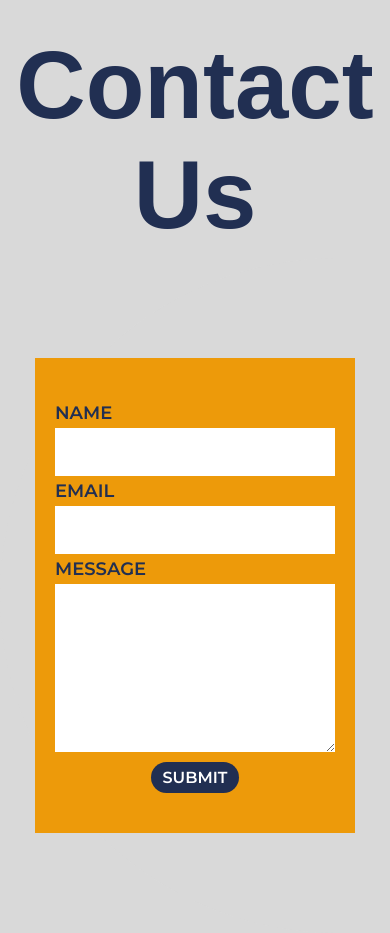
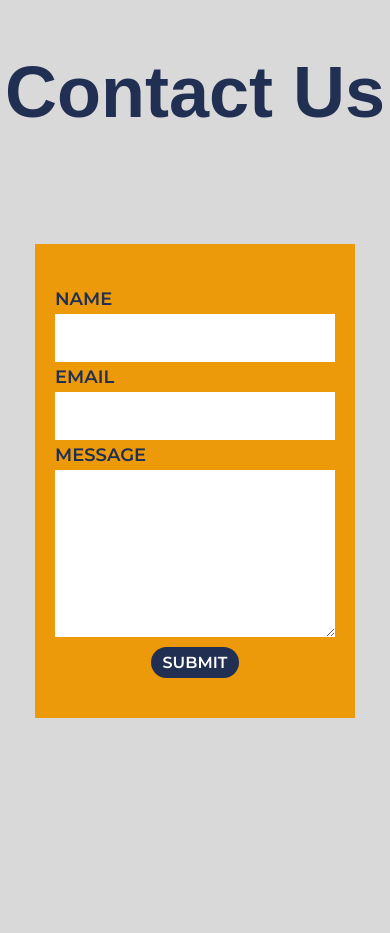
Before and after one commit to lesreddy/Terrie-Homes, a Flask app: page /contact in a window 390 px wide; the page is wider, and only the part inside the window is pictured. Shown: the part 68-1001 px from the top of that part. After the commit the page ends 786 px from the top of that part, so only its background shows below. Run offline with Flask 2, Linux system fonts and the light colour scheme; some libraries are stand-ins or nearby versions; some web fonts are replaced.

Commit message:
made contact page fully responsive

```diff
--- a/static/style.css
+++ b/static/style.css
@@ -95,7 +95,7 @@ nav {
 }
 
 .title {
-    font-size: 4em;
+    font-size: 1.5em;
     margin-bottom: 1rem;
     margin-top: 0;
     font-family: Montseratt, sans-serif;
@@ -398,19 +398,30 @@ textarea {
     margin-top: 10px;
     }
 
-@media screen and (max-width: 768px) {
+@media (min-width: 583px) and (max-width: 1099px) {
     .contact {
     flex-wrap: wrap;
     margin: auto;
     }
     .message {
-    background-color: #d9d9d9;
+    background: none;
     margin: auto;
     height:80vh;
     }
     .contactus {
-    font-size: 3rem;
     padding-top: 30px;
+    }
+}
+
+@media screen and (max-width: 582px){
+    .message {
+        height: 0vh;
+        background: none;
+    }
+    .contact {
+    flex-wrap: wrap;
+    margin: auto;
+    height: 35vh;
     }
 }
 
--- a/templates/contact.html
+++ b/templates/contact.html
@@ -5,11 +5,13 @@
         <p class="title">Contact Us</p>
         {% with messages = get_flashed_messages() %}
         {% if messages %}
-        <ul class="flashes">
+        <div class="div">
+        <ul>
                 {% for message in messages %}
-                <li>{{ message }}</li>
+                <li><span class="flashes">{{ message }}</span></li>
                 {% endfor %}
         </ul>
+        </div>
         {% endif %}
         {% endwith %}
 
```
